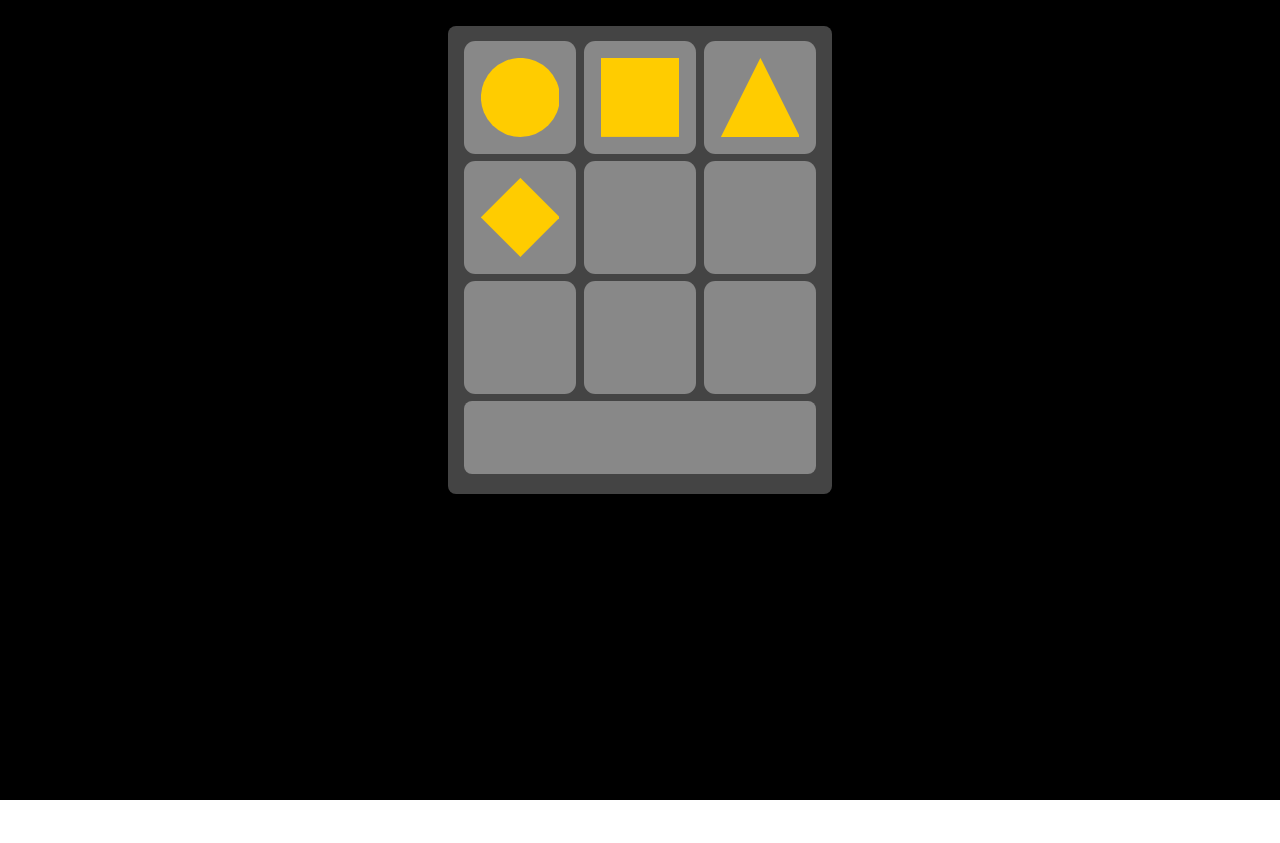
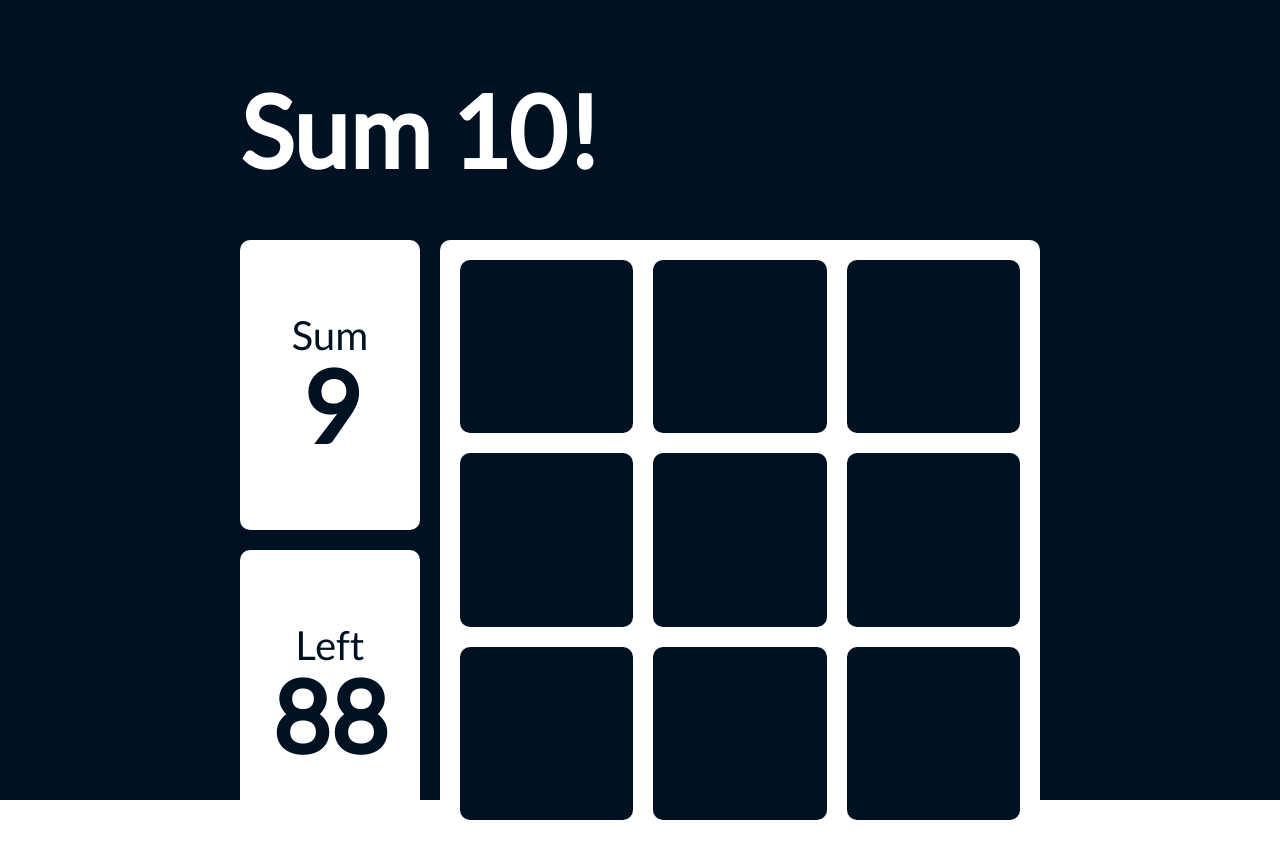
Before and after one commit to dvdfu/sockets, a website: page index.html in a window 1280 px wide. Shown: the top 843 px of the page. Before the commit the page ends 800 px from the top, so only its background shows below. Drawn offline with Linux system fonts and the light colour scheme.

Commit message:
containers

```diff
--- a/index.html
+++ b/index.html
@@ -1,65 +1,66 @@
 <!doctype html>
 <html>
   <head>
-    <title>Socket.IO chat</title>
+    <title>Sum Ten!</title>
     <link rel="stylesheet" type="text/css" href="/css/game.css">
-    <link rel="stylesheet" href="//maxcdn.bootstrapcdn.com/font-awesome/4.3.0/css/font-awesome.min.css">
+    <link href='http://fonts.googleapis.com/css?family=Lato' rel='stylesheet' type='text/css'>
   </head>
   <body>
+
     <div class="container">
-      <div class="sub-container">
-        <div class="game-container">
 
-          <div class="tile-wrapper">
-            <div class="tile">
-              <svg class="shape-svg" viewBox="0 0 100 100" preserveAspectRatio="none">
-                <circle class="shape color-yellow-shape" cx="50" cy="50" r="50"></circle>
-              </svg>
-            </div>
+      <div class="title-container">
+        <div class="title">
+          Sum 10!
+        </div>
+      </div>
+
+      <div class="game-container">
+        <div class="number-container">
+          <div class="number text">
+            Sum
+            <div class="number-label title sum">9</div>
           </div>
-          <div class="tile-wrapper">
-            <div class="tile">
-              <svg class="shape-svg" viewBox="0 0 100 100" preserveAspectRatio="none">
-                <rect class="shape color-yellow-shape" x="0" y="0" width="100" height="100"/>
-              </svg>
-            </div>
+          <div class="number text">
+            Left
+            <div class="number-label title moves-left">88</div>
           </div>
-          <div class="tile-wrapper">
-            <div class="tile">
-              <svg class="shape-svg" viewBox="0 0 100 100" preserveAspectRatio="none">
-                <polygon class="shape color-yellow-shape" points="50,0 0,100 100,100"/>
-              </svg>
-            </div>
-          </div>
-          <div class="tile-wrapper">
-            <div class="tile">
-              <svg class="shape-svg" viewBox="0 0 100 100" preserveAspectRatio="none">
-                <polygon class="shape color-yellow-shape" points="50,0 100,50 50,100 0,50"/>
-              </svg>
-            </div>
-          </div>
-          <div class="tile-wrapper">
+        </div>
+        <div class="tile-container">
+          <div class="tile-row">
+            <div class="tile"></div>
+            <div class="tile"></div>
             <div class="tile"></div>
           </div>
-          <div class="tile-wrapper">
+          <div class="tile-row">
+            <div class="tile"></div>
+            <div class="tile"></div>
             <div class="tile"></div>
           </div>
-          <div class="tile-wrapper">
+          <div class="tile-row">
             <div class="tile"></div>
-          </div>
-          <div class="tile-wrapper">
             <div class="tile"></div>
-          </div>
-          <div class="tile-wrapper">
             <div class="tile"></div>
-          </div>
-
-          <div class="button-wrapper">
-            <div class="button"></div>
           </div>
         </div>
       </div>
-      <div class="sub-container"></div>
+
+      <div class="log-container">
+        <div class="user-info text">
+          d23fu
+        </div>
+      </div>
+
+      <div class="menu-container">
+        <div class="menu-item text">
+          Menu
+        </div>
+        <div class="menu-item text">
+          Menu
+        </div>
+      </div>
+
     </div>
+
   </body>
 </html>
--- a/public/css/game.css
+++ b/public/css/game.css
@@ -4,88 +4,136 @@
 	box-sizing: border-box;
 }
 
+body {
+	font-family: 'Lato', sans-serif;
+}
+
 .container {
-	background-color: #000;
+	background-color: #012;
 	position: absolute;
-	top: 0;
-	left: 0;
 	height: 100%;
 	width: 100%;
+	padding: 20px;
 }
 
-.sub-container {
-	padding: 2%;
+/* Title */
+
+.title-container {
+	width: 800px;
+	margin: 60px auto 60px auto;
+	color: #fff;
+}
+
+.title {
+	font-weight: bold;
+	font-size: 100px;
+	line-height: 100px;
+}
+
+.text {
+	font-weight: normal;
+	font-size: 40px;
+	line-height: 40px;
+}
+
+/* Game */
+
+.game-container {
+	width: 800px;
+	height: 600px;
+	margin: 0 auto 60px auto;
+}
+
+.number-container {
+	float: left;
+	width: 180px;
+	height: 600px;
+	margin: 0 20px 0 0;
+}
+
+.number {
+	background-color: #fff;
+	color: #012;
+	width: 180px;
+	height: 290px;
+	padding: 75px 0;
+	text-align: center;
+	border-radius: 10px;
+}
+
+.number:first-child {
+	/*margin-top: 120px;*/
+	margin-bottom: 20px;
+}
+
+.number-label {
 	text-align: center;
 }
 
-.game-container {
-	box-sizing: content-box;
-	display: inline-block;
-	border-radius: 1vh;
-	padding: 1%;
-	width: 60vw;
-	max-width: 45vh;
-	background-color: #444;
+.tile-container {
+	background-color: #fff;
+	float: left;
+	width: 600px;
+	height: 600px;
+	margin: 0;
+	padding: 20px;
+	border-radius: 10px;
 }
 
-.tile-wrapper {
-	float: left;
-	padding: 1%;
-	width: 20vw;
-	height: 20vw;
-	max-width: 15vh;
-	max-height: 15vh;
+.tile-row {
+	width: 560px;
+	height: 173.33px;
+	margin-bottom: 20px;
 }
 
 .tile {
-	border-radius: 10%;
+	float: left;
+	background-color: #012;
+	border-radius: 10px;
+
+	width: 173.33px;
+	height: 173.33px;
+	margin-right: 20px;
+}
+
+.tile:last-child {
+	margin-right: 0;
+}
+
+/* Log */
+
+.log-container {
+	width: 800px;
+	height: 600px;
+	margin: 0 auto 60px auto;
+}
+
+.user-info {
+	float: left;
+	background-color: #fff;
+	border-radius: 10px;
 	width: 100%;
 	height: 100%;
-	background-color: #888;
+	padding: 20px;
 }
 
-.shape-svg {
-	width: 100%;
-	height: 100%;
-	padding: 15%;
+/* Menu */
+
+.menu-container {
+	width: 800px;
+	height: 200px;
+	margin: 0 auto;
 }
 
-.color-red-shape {
-	fill: #f11;
+.menu-item {
+	width: 390px;
+	float: left;
+	background-color: #fff;
+	border-radius: 10px;
+	padding: 20px;
+	text-align: center;
 }
 
-.color--shape {
-	fill: #26f;
+.menu-item:first-child {
+	margin-right: 20px;
 }
-
-.color-yellow-shape {
-	fill: #fc0;
-}
-
-.color-red-tile {
-	background: #711;
-}
-
-.color-blue-tile {
-	background: #127;
-}
-
-.color-yellow-tile {
-	background: #761;
-}
-
-
-.button-wrapper {
-	display: inline-block;
-	padding: 1%;
-	width: 100%;
-	height: 10vw;
-	max-height: 10vh;
-}
-
-.button {
-	border-radius: 1vh;
-	width: 100%;
-	height: 100%;
-	background-color: #888;
-}
```
